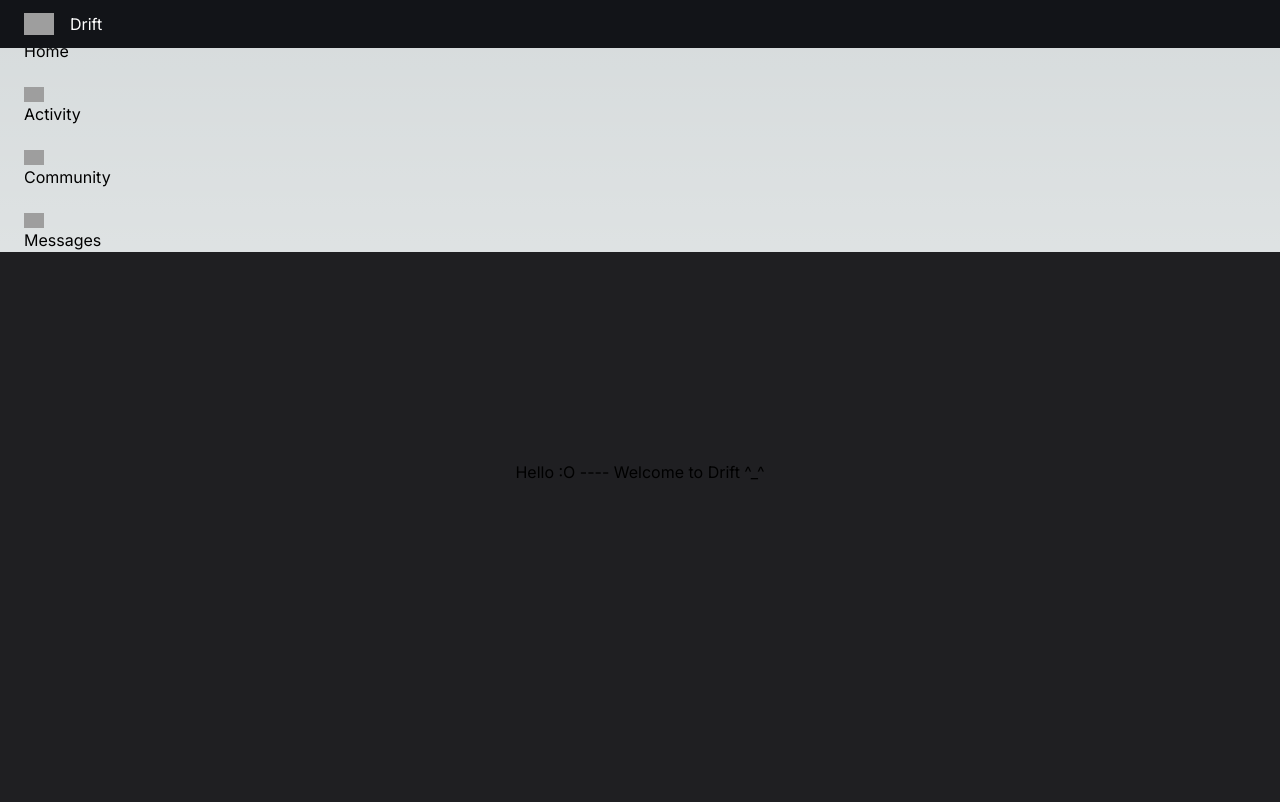
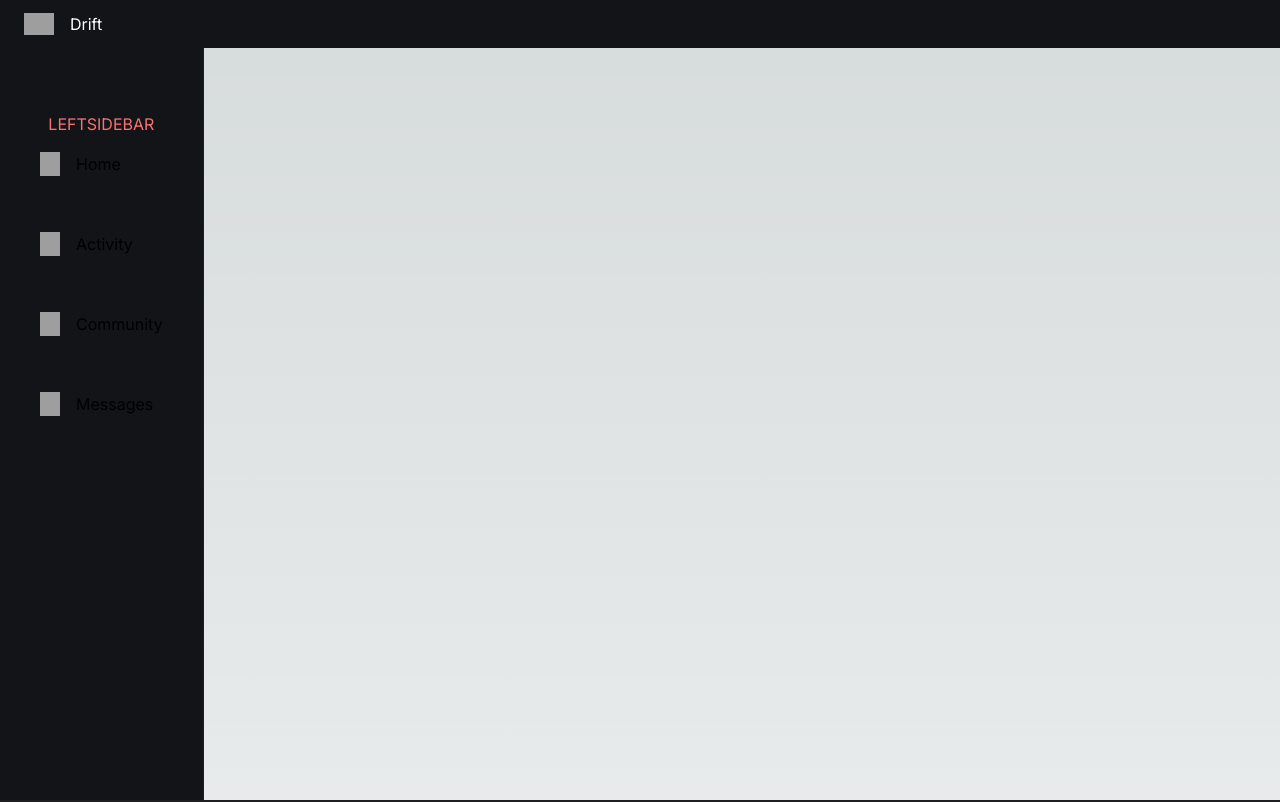
Before and after one commit to WackyChomp/drift, a Next.js app: page / in a window 1280 px wide. Shown: the top 802 px of the page. Built offline with nearby package versions, Linux system fonts and the light colour scheme; no server answers; grey boxes are pictures that could not be loaded.

Commit message:
Added styling to leftsidebar and utilities in global.css

```diff
--- a/app/globals.css
+++ b/app/globals.css
@@ -151,6 +151,8 @@ body {
 }
 
 
+/*==================================================================*/
+
 @layer components{
   /* ------------ Main Root ------------ */
   .main-container{
@@ -163,8 +165,38 @@ body {
   }
 
   /* ------------ Left Sidebar ------------ */
+  .leftsidebar{
+    @apply sticky left-0 top-0 z-20 flex h-screen w-fit flex-col justify-between overflow-auto border-r border-r-dark-4 bg-dark-2 pb-5 pt-28 max-md:hidden;
+  }
+
+  .leftsidebar-link{
+    @apply relative flex justify-start gap-4 rounded-lg p-4;
+  }
 
   /* ------------ Right Sidebar ------------ */
 
   /* ------------ Footer ------------ */
 }
+
+
+/*==================================================================*/
+
+@layer utilities{
+  .custom-scrollbar::-webkit-scrollbar{
+    width: 8px;
+    height: 8px;
+    border-radius: 5px;
+  }
+
+  .custom-scrollbar::-webkit-scrollbar-track{
+    background: green;
+  }
+
+  .custom-scrollbar::-webkit-scrollbar-thumb{
+    background: #cc5652;
+    border-radius: 50px;
+  }
+  .custom-scrollbar::-webkit-scrollbar-thumb:hover{
+    background: #1450aa;
+  }
+}
--- a/components/shared/LeftSidebar.tsx
+++ b/components/shared/LeftSidebar.tsx
@@ -7,14 +7,15 @@ type Props = {}
 
 const LeftSidebar = (props: Props) => {
   return (
-    <section className='custom-scrollbar-leftsidebar'>
-      <div>LeftSidebar</div>
+    <section className='custom-scrollbar leftsidebar'>
+      <div className='text-red-400 flex justify-center uppercase'>LeftSidebar</div>
+
       <div className="flex w-full flex-1 flex-col gap-6 px-6">
         {sidebarLinks.map((link) => (
           <Link
             href={link.route}
             key={link.label}
-            className='leftsidebar_link'
+            className='leftsidebar-link'
           >
             <Image
               src={link.imgUrl}
```
